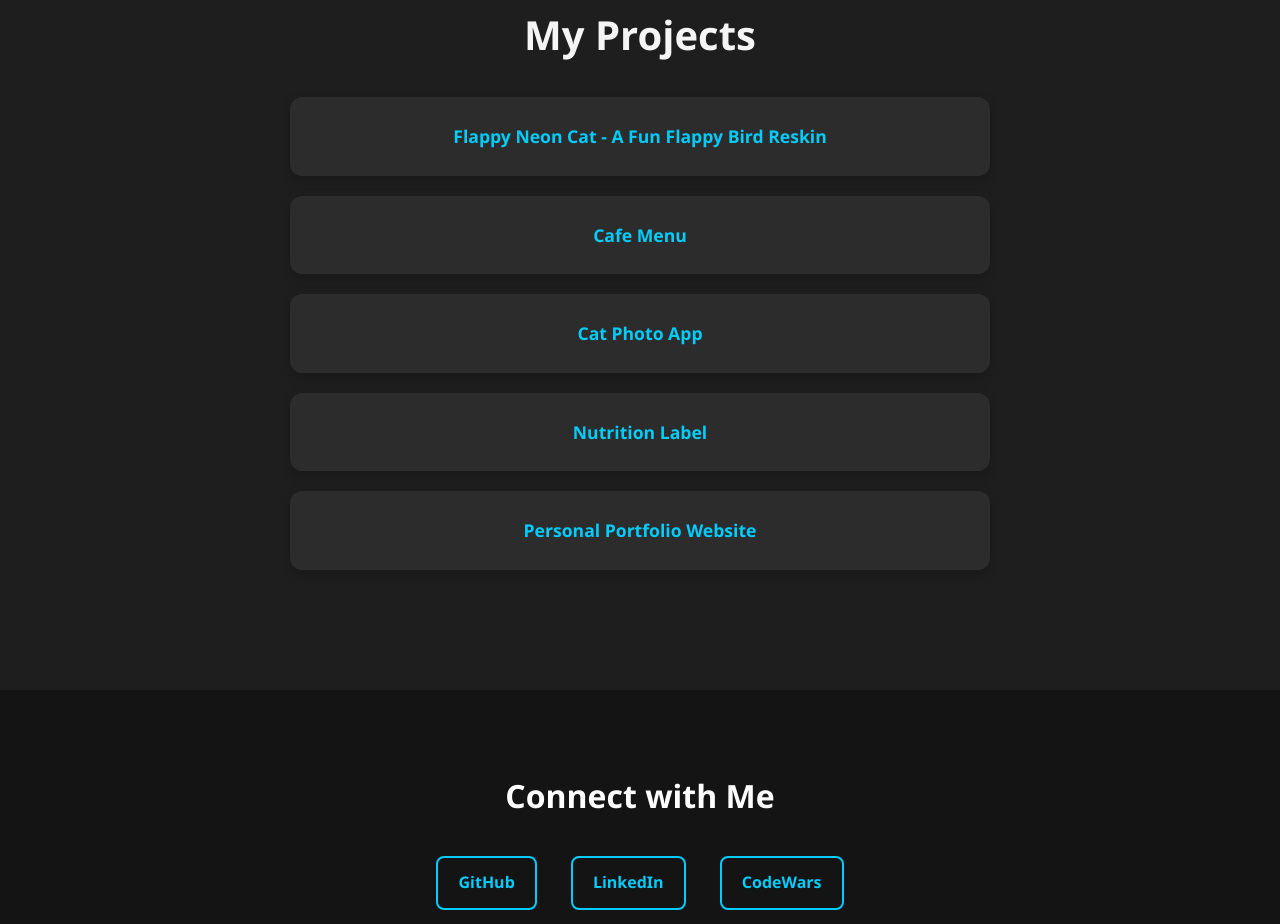
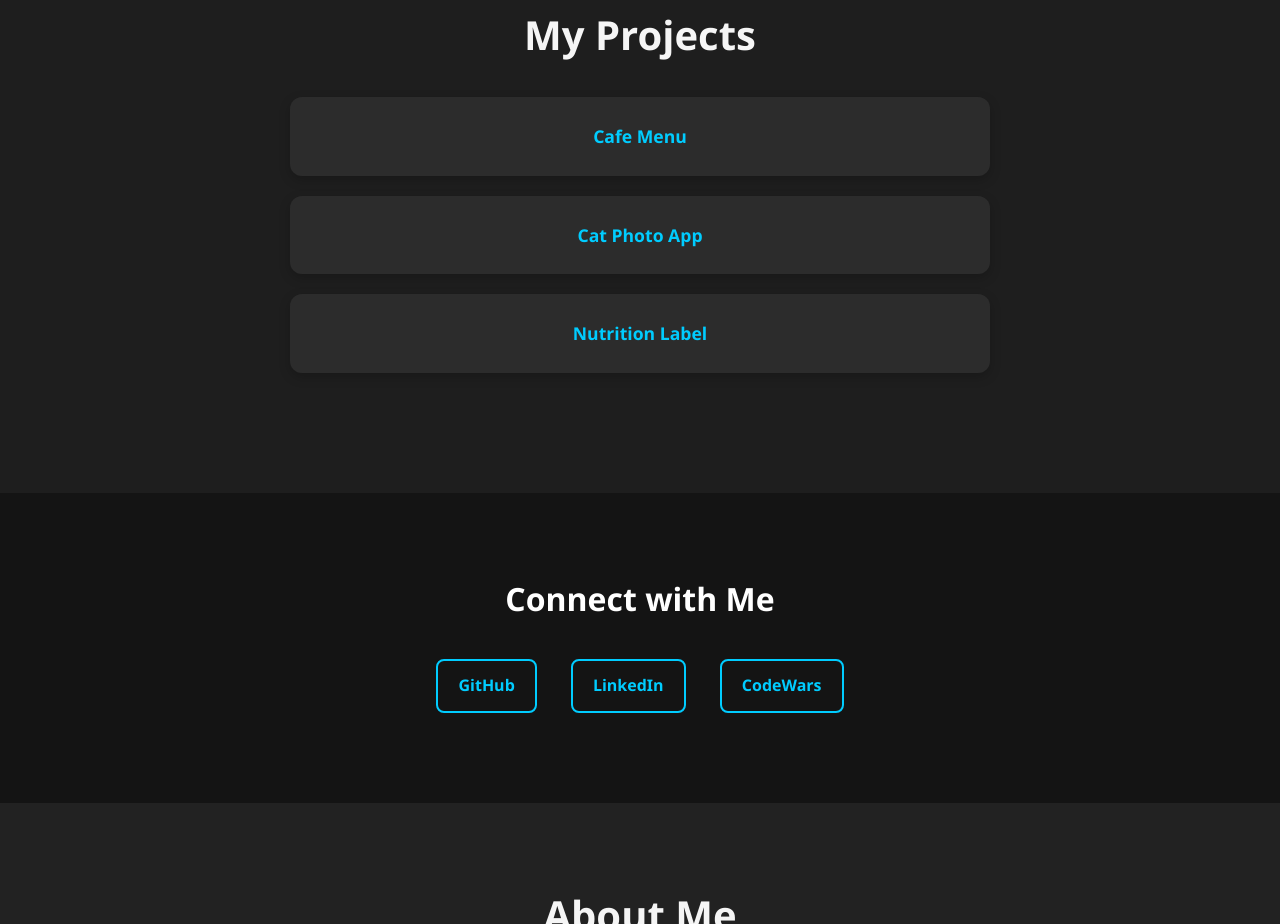
Before and after one commit to realmooster/realmooster.github.io, a plain HTML site: page index.html in a window 1280 px wide. Shown: the part 897-1821 px from the top of the page. Drawn offline with Linux system fonts and the light colour scheme.

Commit message:
Update index.html

```diff
--- a/index.html
+++ b/index.html
@@ -161,9 +161,6 @@
   <section id="projects">
     <h2>My Projects</h2>
     <div class="project-tile">
-      <a href="https://example.com/project1" target="_blank">Flappy Neon Cat - A Fun Flappy Bird Reskin</a>
-    </div>
-    <div class="project-tile">
       <a href="cafe-menu.html" target="_blank">Cafe Menu</a>
     </div>
     <div class="project-tile">
@@ -171,9 +168,6 @@
     </div>
     <div class="project-tile">
       <a href="NutritionLabel.html" target="_blank">Nutrition Label</a>
-    </div>
-    <div class="project-tile">
-      <a href="website.html" target="_blank">Personal Portfolio Website</a>
     </div>
   </section>
 
```
